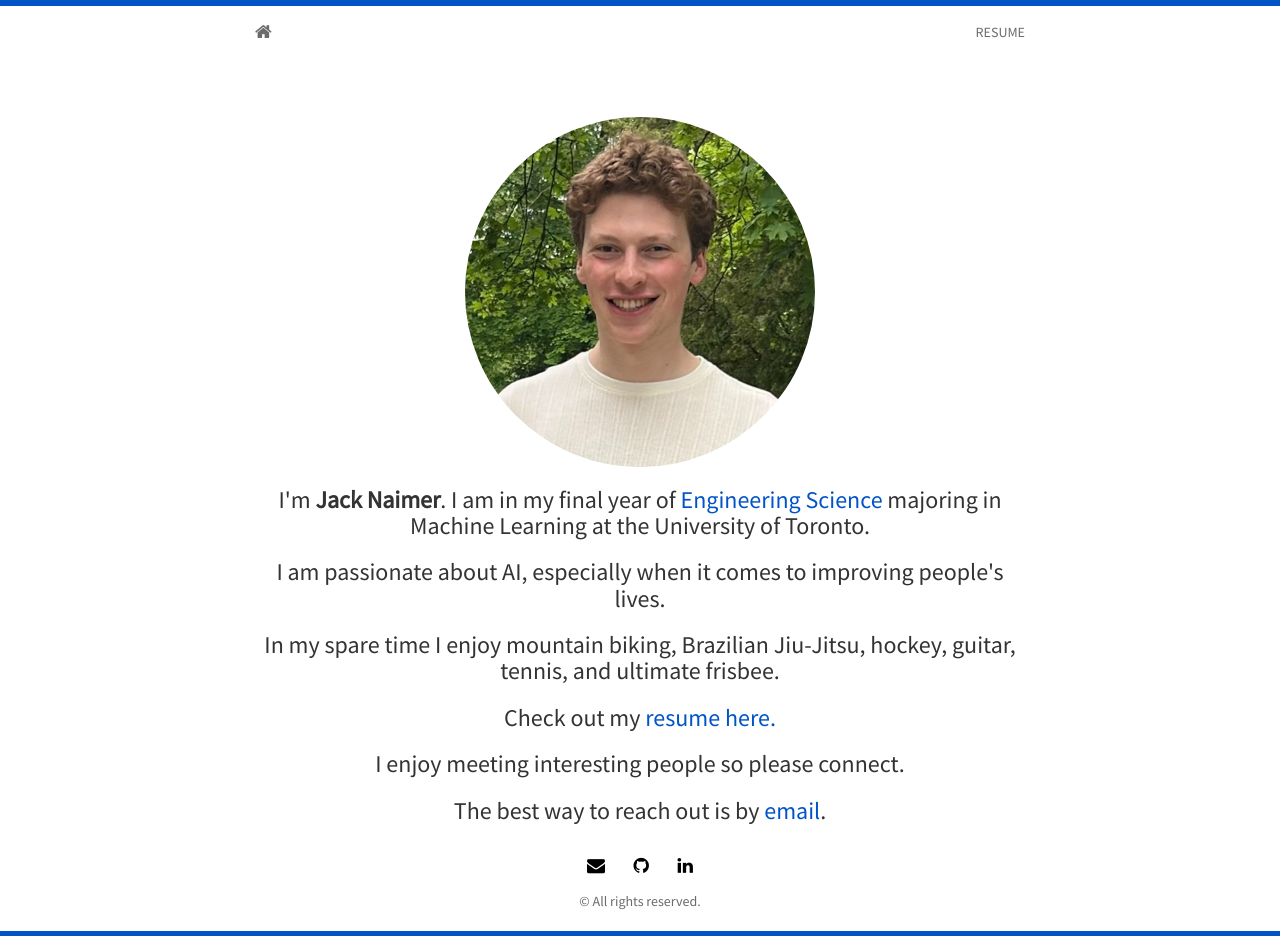
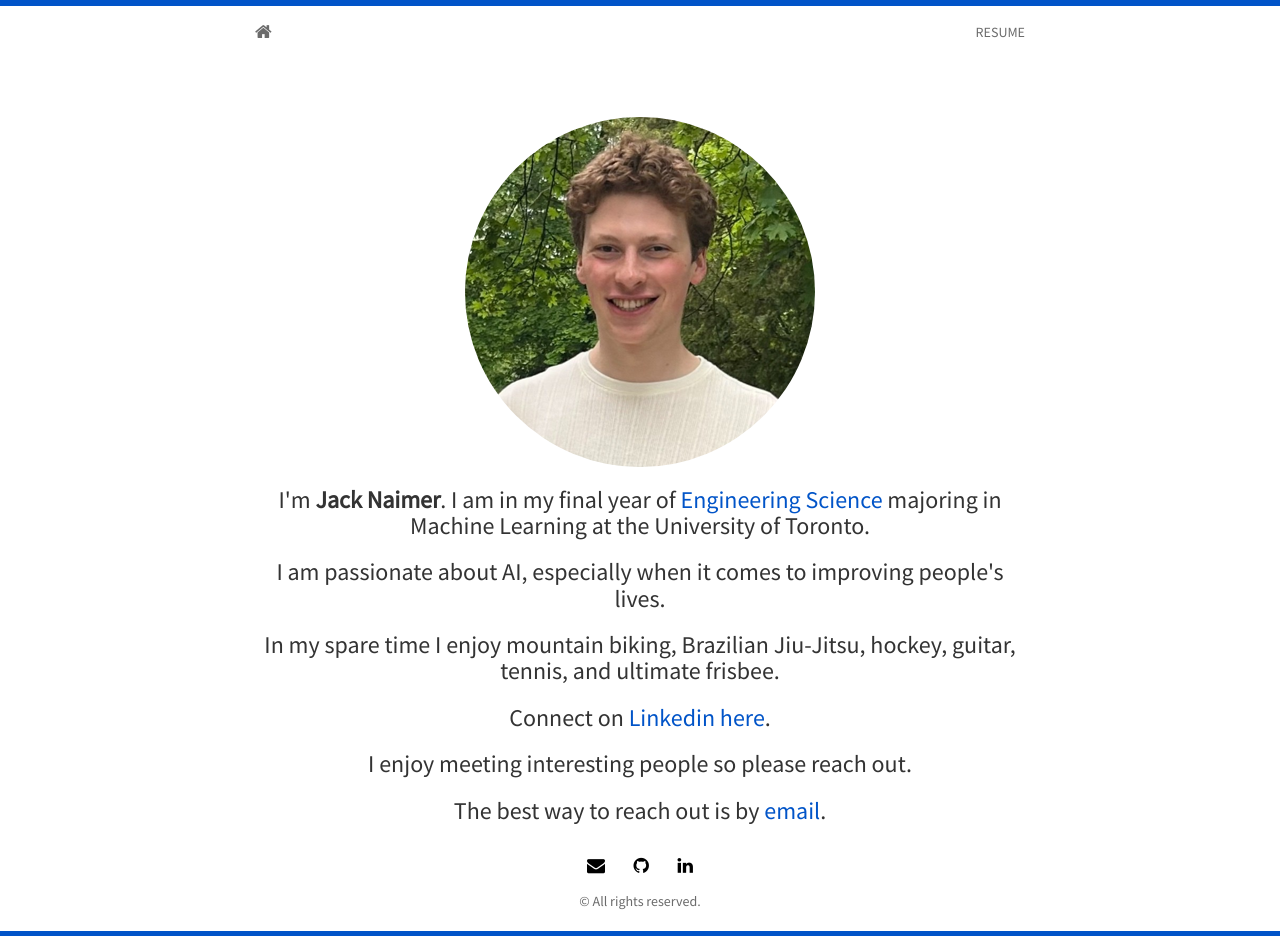
Before and after one commit to jackn11/jackn11.github.io, a Jekyll site: the page built from index.html, in a window 1280 px wide. Built offline with Jekyll 4.4.1, drawn with Linux system fonts in a browser that asks for light colours; nearby versions of some CDN libraries; the list of posts is cut into pages by our own code.

Commit message:
Update index.html

```diff
--- a/index.html
+++ b/index.html
@@ -11,8 +11,9 @@ layout: home
 	  <h3>I'm <strong>{{ site.author }}</strong>. I am in my final year of <a href="https://engsci.utoronto.ca/program/what-is-engsci/" target="_blank" rel="noopener noreferrer">Engineering Science</a> majoring in Machine Learning at the University of Toronto.</h3>
 	  <h3>I am passionate about AI, especially when it comes to improving people's lives.</h3>
 	  <h3>In my spare time I enjoy mountain biking, Brazilian Jiu-Jitsu, hockey, guitar, tennis, and ultimate frisbee.</h3>
-	  <h3>Check out my <a href="/JackNaimerResume.pdf"> resume here.</a></h3>
-	  <h3>I enjoy meeting interesting people so please connect.<h3>
+<!-- 	  <h3>Check out my <a href="/JackNaimerResume.pdf"> resume here.</a></h3> -->
+	  <h3>Connect on <a href ="https://www.linkedin.com/in/jacknaimer/" target="_blank" rel="noopener noreferrer"> Linkedin here</a>.</h3>
+	  <h3>I enjoy meeting interesting people so please reach out.<h3>
 	  <h3>The best way to reach out is by <a href="mailto:{{ site.email }}">email</a>.</h3>
 	  {% include social.html %}
 	</div>
```
